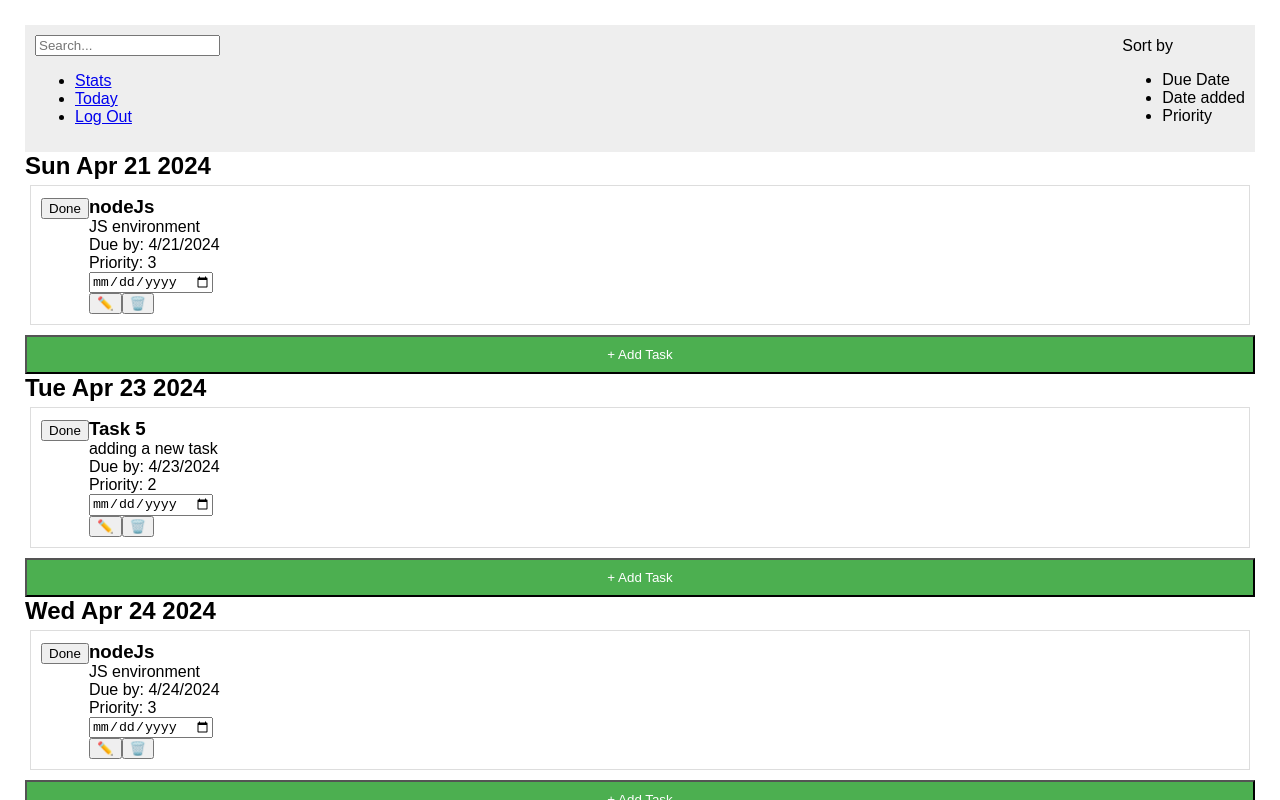
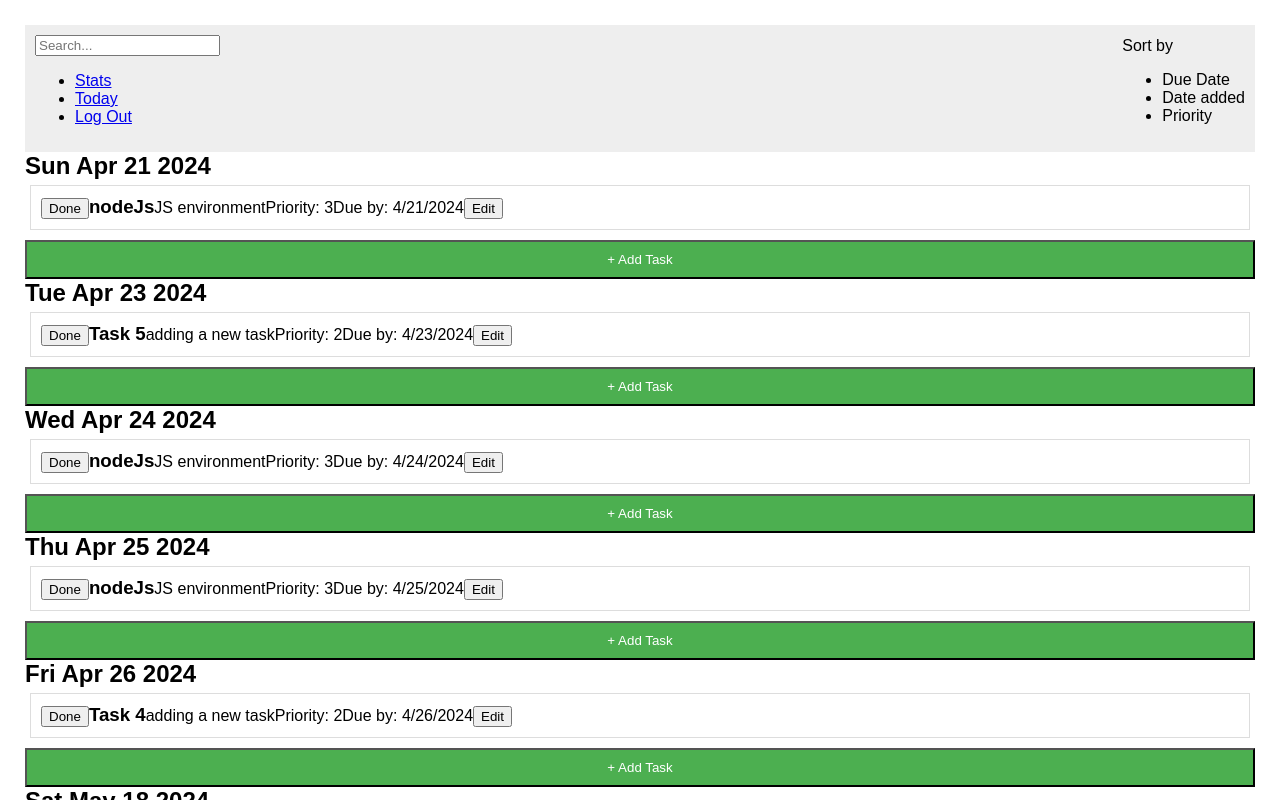
Before and after one commit to elvis-visi/todoApp, a React (Vite) app in the folder frontend/: page / in a window 1280 px wide. Shown: the top 800 px of the page. Built offline with nearby package versions, Linux system fonts and the light colour scheme.

Commit message:
Edit task

```diff
--- a/frontend/src/components/TaskItem.jsx
+++ b/frontend/src/components/TaskItem.jsx
@@ -1,37 +1,62 @@
-
+import { useState } from "react";
 import EditDeleteIcons from "./EditDeleteIcons";
 
-function TaskItem({task,toggleTaskCompleted}) {
+function TaskItem({ task, toggleTaskCompleted, updateTask }) {
 
-  const { id, completed, title, description, dueDate, priority, } = task
+  const [editMode, setEditMode] = useState(false);
+  const [title, setTitle] = useState(task.title);
+  const [description, setDescription] = useState(task.description);
+  const [priority, setPriority] = useState(task.priority);
+  const [dueDate, setDueDate] = useState(task.dueDate);
+ const {completed} = task
 
+ const handleSave = () => {
+    const updatedTask = {
+      ...task,
+      title,
+      description,
+      priority,
+      dueDate
+    };
+    updateTask(updatedTask);
+    setEditMode(false); // Exit edit mode after saving changes
+  };
+
+
+
+  if (editMode) {
+    return (
+      <div className="task-item">
+        <input value={title} onChange={(e) => setTitle(e.target.value)} />
+        <textarea value={description} onChange={(e) => setDescription(e.target.value)} />
+        <select value={priority} onChange={(e) => setPriority(e.target.value)}>
+          <option value="1">1</option>
+          <option value="2">2</option>
+          <option value="3">3</option>
+        </select>
+        <input type="date" value={dueDate} onChange={(e) => setDueDate(e.target.value)} />
+        <button onClick={handleSave}>Save</button>
+        <button onClick={() => setEditMode(false)}>Cancel</button>
+      </div>
+    );
+  }
 
   return (
     <div className="task-item">
-
        <button
         onClick={toggleTaskCompleted}
         disabled={completed}
-      >
-        Done
-      </button>
+      >Done</button>
 
-       <div className="task-item-content">
       <h3>{title}</h3>
       <p>{description}</p>
+      <p>Priority: {priority}</p>
       <p>Due by: {new Date(dueDate).toLocaleDateString()}</p>
-        <p>Priority: {priority}</p>
-        <input
-         type="date"
-        />
-
-      <EditDeleteIcons />
-
-       </div>
-
+      <button onClick={() => setEditMode(true)}>Edit</button>
     </div>
   );
 }
 
 
+
   export default TaskItem
--- a/frontend/src/components/TaskListView.jsx
+++ b/frontend/src/components/TaskListView.jsx
@@ -22,8 +22,7 @@ const groupTasksByDueDate = (tasks, todayAtMidnight) => {
 }
 
 
-// updateTask function    takes in id
-//  in TaskItem if checkbox clicked, call this fuction
+
 
 
 const TaskListView = ({ tasks, setTasks }) => {
@@ -41,6 +40,15 @@ const TaskListView = ({ tasks, setTasks }) => {
         )
       );
     };
+
+
+const updateTask = (updatedTask) => {
+  setTasks((prevTasks) =>
+    prevTasks.map((task) =>
+      task.id === updatedTask.id ? updatedTask : task
+    )
+  );
+};
 
 
 
@@ -76,6 +84,7 @@ const groupedUpcomingTasks = groupTasksByDueDate(filteredTasks.filter(task => !t
               key={task.id + index}
               task={task}
               toggleTaskCompleted={() => toggleTaskCompleted(task.id)}
+              updateTask={updateTask}
               />
             ))}
           </>
@@ -98,6 +107,7 @@ const groupedUpcomingTasks = groupTasksByDueDate(filteredTasks.filter(task => !t
           key={task.id + index}
           task={task}
           toggleTaskCompleted={() => toggleTaskCompleted(task.id)}
+          updateTask={updateTask}
           />)}
               <AddNewTaskButton
                  addNewTask={addNewTask}
```
Lines whose indentation alone changed are shown as unchanged.
